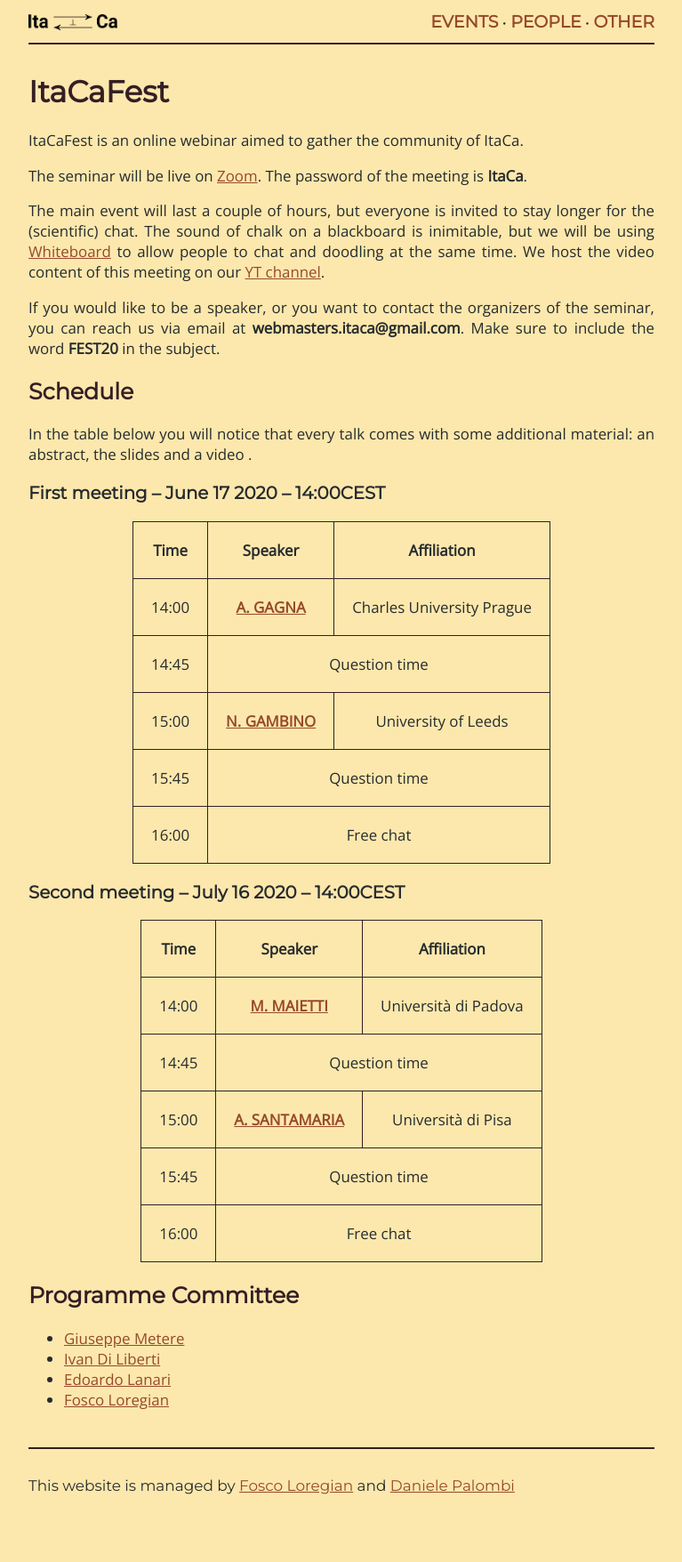
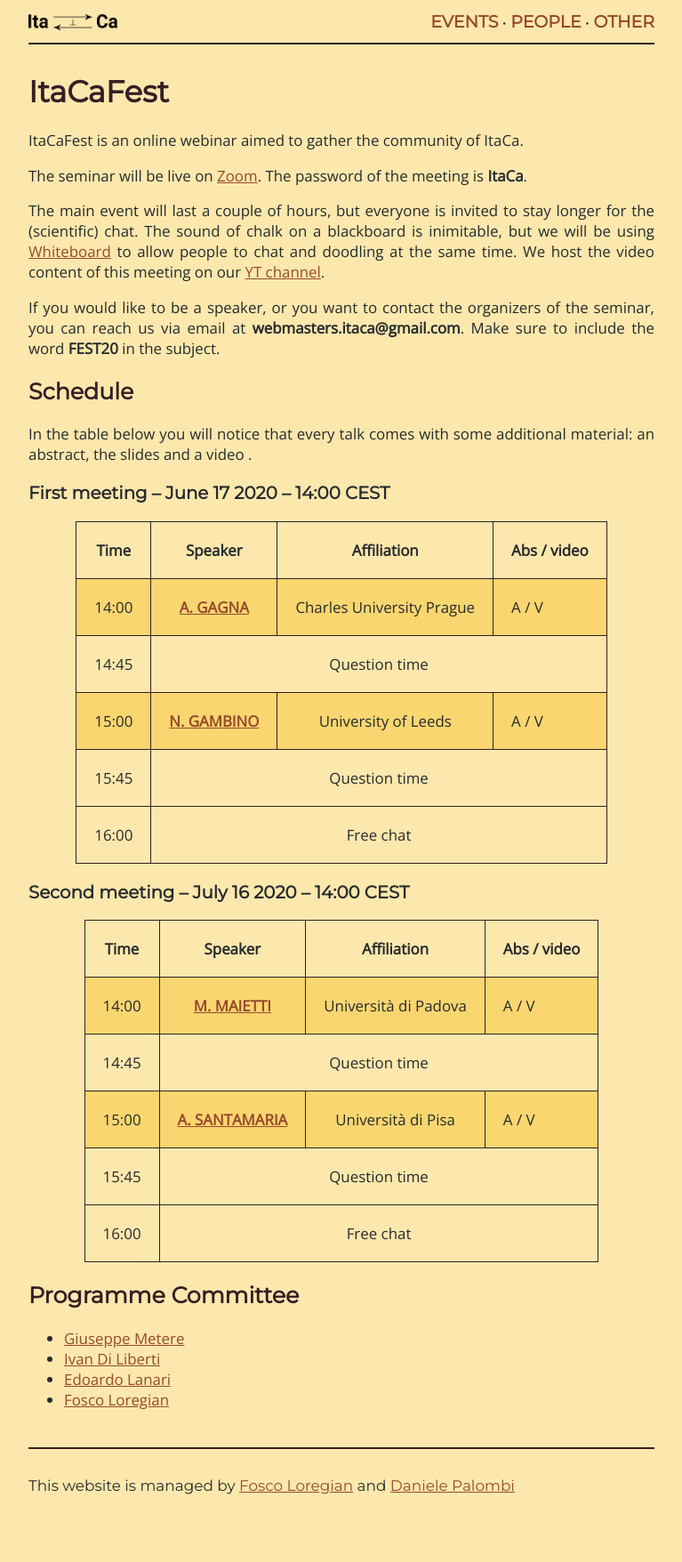
Before and after one commit to Progetto-ItaCa/Progetto-ItaCa.github.io, a Jekyll site: the page built from pages/fest.md, in a window 1280 px wide. Shown: the whole page at 89% size, without its empty margins (256-1023 px from the left). Built offline with Jekyll 4.4.1, drawn with Linux system fonts in a browser that asks for light colours; our own code applies the rules of GitHub Pages for plain Markdown files.

Commit message:
added abs/video

```diff
--- a/pages/fest.md
+++ b/pages/fest.md
@@ -16,7 +16,7 @@ If you would like to be a speaker, or you want to contact the organizers of the
 
 In the table below you will notice that every talk comes with some additional material: an abstract, the slides and a video .
 
-### First meeting ⎯ June 17 2020 ⎯ 14:00CEST
+### First meeting ⎯ June 17 2020 ⎯ 14:00 CEST
 
 <!-- | Time  |     Speaker      |     Affiliation      |
 |:-----:|:----------------:|:--------------------:|
@@ -33,36 +33,39 @@ In the table below you will notice that every talk comes with some additional ma
       <th style="text-align: center">Time</th>
       <th style="text-align: center">Speaker</th>
       <th style="text-align: center">Affiliation</th>
+      <th style="text-align: center">Abs / video</th>
     </tr>
   </thead>
   <tbody>
-    <tr>
+    <tr style="background-color:#f9d66f">
       <td style="text-align: center">14:00</td>
       <td style="text-align: center"><a href="https://sites.google.com/view/andreagagna/home" target="_blank"><strong>A. GAGNA</strong></a></td>
       <td style="text-align: center">Charles University Prague</td>
+      <td>A / V</td>
     </tr>
     <tr>
       <td style="text-align: center">14:45</td>
-      <td style="text-align: center" colspan="2">Question time </td>
+      <td style="text-align: center" colspan="3">Question time </td>
     </tr>
-    <tr>
+    <tr style="background-color:#f9d66f">
       <td style="text-align: center">15:00</td>
       <td style="text-align: center"><a href="http://www1.maths.leeds.ac.uk/~pmtng/" target="_blank"><strong>N. GAMBINO</strong></a></td>
       <td style="text-align: center">University of Leeds</td>
+      <td>A / V</td>
     </tr>
     <tr>
       <td style="text-align: center">15:45</td>
-      <td style="text-align: center" colspan="2">Question time </td>
+      <td style="text-align: center" colspan="3">Question time </td>
     </tr>
     <tr>
       <td style="text-align: center">16:00</td>
-      <td style="text-align: center" colspan="2">Free chat </td>
+      <td style="text-align: center" colspan="3">Free chat </td>
     </tr>
   </tbody>
 </table>
 </center>
 
-### Second meeting ⎯ July 16 2020 ⎯ 14:00CEST
+### Second meeting ⎯ July 16 2020 ⎯ 14:00 CEST
 <!--
 | Time  |     Speaker       |     Affiliation      |
 |:-----:|:-----------------:|:--------------------:|
@@ -79,30 +82,33 @@ In the table below you will notice that every talk comes with some additional ma
       <th style="text-align: center">Time</th>
       <th style="text-align: center">Speaker</th>
       <th style="text-align: center">Affiliation</th>
+      <th style="text-align: center">Abs / video</th>
     </tr>
   </thead>
   <tbody>
-    <tr>
+    <tr style="background-color:#f9d66f">
       <td style="text-align: center">14:00</td>
       <td style="text-align: center"><a href="https://www.math.unipd.it/~maietti/" target="_blank"><strong>M. MAIETTI</strong></a></td>
       <td style="text-align: center">Università di Padova</td>
+      <td>A / V</td>
     </tr>
     <tr>
       <td style="text-align: center">14:45</td>
-      <td style="text-align: center" colspan="2">Question time </td>
+      <td style="text-align: center" colspan="3">Question time </td>
     </tr>
-    <tr>
+    <tr style="background-color:#f9d66f">
       <td style="text-align: center">15:00</td>
       <td style="text-align: center"><a href="https://www.researchgate.net/profile/Alessio_Santamaria" target="_blank"><strong>A. SANTAMARIA</strong></a></td>
       <td style="text-align: center">Università di Pisa</td>
+      <td>A / V</td>
     </tr>
     <tr>
       <td style="text-align: center">15:45</td>
-      <td style="text-align: center" colspan="2">Question time </td>
+      <td style="text-align: center" colspan="3">Question time </td>
     </tr>
     <tr>
       <td style="text-align: center">16:00</td>
-      <td style="text-align: center" colspan="2">Free chat </td>
+      <td style="text-align: center" colspan="3">Free chat </td>
     </tr>
   </tbody>
 </table>
```
Also changed, not shown: 1 other file.
